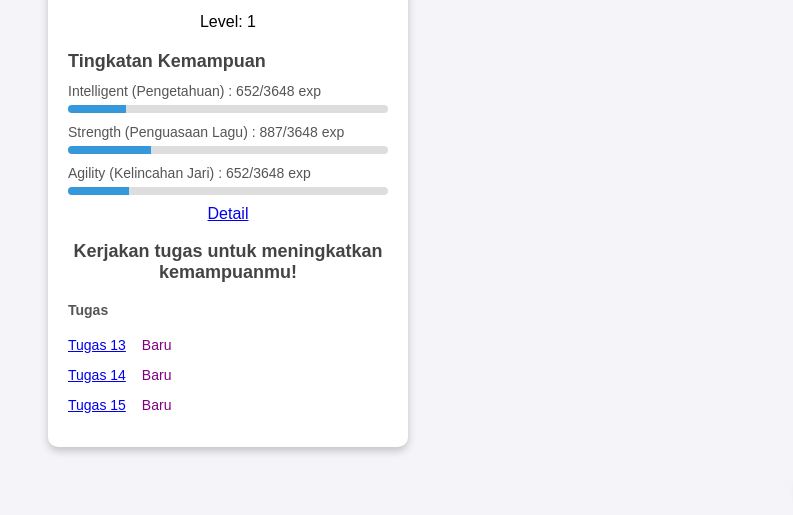
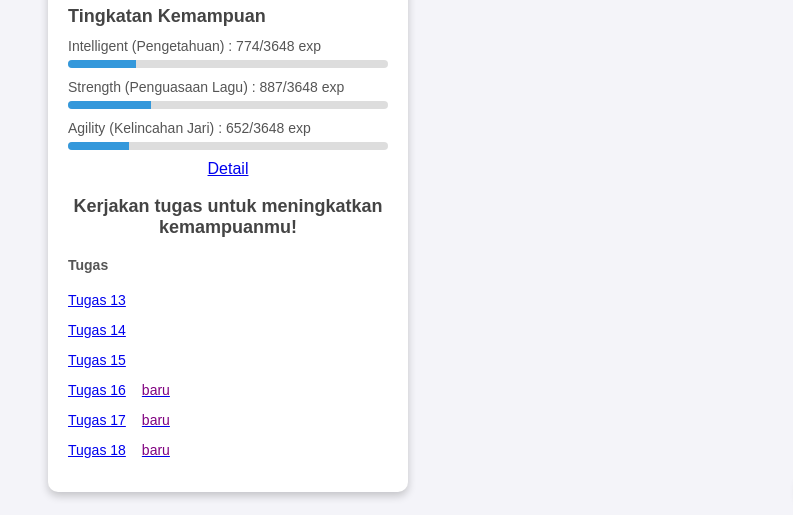
Before and after one commit to BdumtasOfficial7/Akun-Ecen-Raranta, a plain HTML site: page index.html in a window 1280 px wide. Shown: the part 267-782 px from the top of the page, 412-1205 px from the left. Drawn offline with Linux system fonts and the light colour scheme.

Commit message:
update tugas

```diff
--- a/index.html
+++ b/index.html
@@ -19,9 +19,9 @@
             <div class="skills">
                 <h3>Tingkatan Kemampuan</h3>
                 <div class="skill">
-                    <span>Intelligent (Pengetahuan) : 652/3648 exp</span>
+                    <span>Intelligent (Pengetahuan) : 774/3648 exp</span>
                     <div class="progress">
-                        <div class="progress-bar" style="width: 18%"></div>
+                        <div class="progress-bar" style="width: 21.2%"></div>
                     </div>
                 </div>
                 <div class="skill">
@@ -43,9 +43,12 @@
             <h3>Kerjakan tugas untuk meningkatkan kemampuanmu!</h3>
             <div class="tugas">
                 <h4>Tugas</h4>
-                <p><a href="tugas_13.pdf" download>Tugas 13</a><span>Baru</span></p>
-                <p><a href="tugas_14.pdf" download>Tugas 14</a><span>Baru</span></p>
-                <p><a href="tugas_15.pdf" download>Tugas 15</a><span>Baru</span></p>
+                <p><a href="tugas_13.pdf" download>Tugas 13</a></p>
+                <p><a href="tugas_14.pdf" download>Tugas 14</a></p>
+                <p><a href="tugas_15.pdf" download>Tugas 15</a></p>
+                <p><a href="tugas_16.pdf" download>Tugas 16<span>baru</span></a></p>
+                <p><a href="tugas_17.pdf" download>Tugas 17<span>baru</span></a></p>
+                <p><a href="tugas_18.pdf" download>Tugas 18<span>baru</span></a></p>
             </div>
         </div>
          <div class="chatwa">
```
Also changed, not shown: 3 other files.
